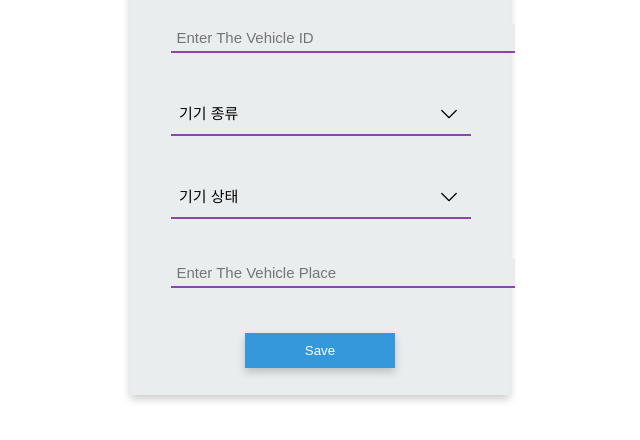
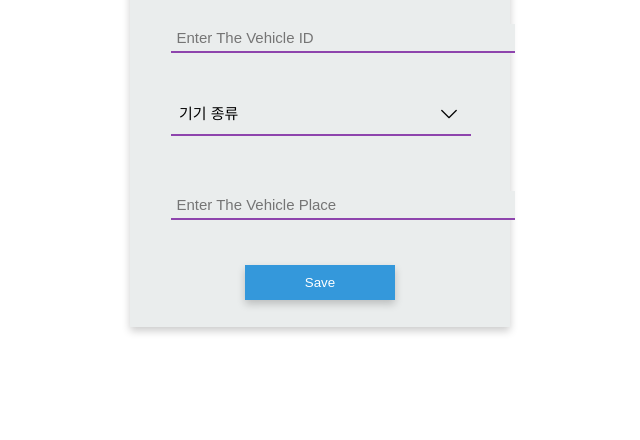
Before and after one commit to reyeon1209/Database_Project_2, a plain HTML site: page 관리자/vehicleAdd.html in a window 1280 px wide. Shown: the part 184-624 px from the top of the page, without its empty margins (320-960 px from the left). Drawn offline with Linux system fonts and the light colour scheme.

Commit message:
vehicleAdd에서 기기 상태창 delete

```diff
--- a/관리자/css/vehicleAdd.css
+++ b/관리자/css/vehicleAdd.css
@@ -2,7 +2,7 @@ select {
     position: relative;
 	display: block;
 	margin: 0 auto;
-	margin-bottom: 40px;
+	margin-bottom: 55px;
 	padding: 5px;
 	border: 0;
 	border-bottom: 2px solid #8E44AD;
--- a/관리자/vehicleAdd.html
+++ b/관리자/vehicleAdd.html
@@ -21,11 +21,6 @@
                         <option>따릉이</option>
                         <option>씽씽이</option>
                     </select>
-                    <select id="state">
-                        <option value="" selected disabled hidden>기기 상태</option>
-                        <option>가능</option>
-                        <option>고장</option>
-                    </select>
                     <input class="textbox" type="text" name="place" placeholder="Enter The Vehicle Place" size="35">
 
 					<a href="vehicle.html"><input class="btn_save" type="button" name="save" value="Save"></a>
```
